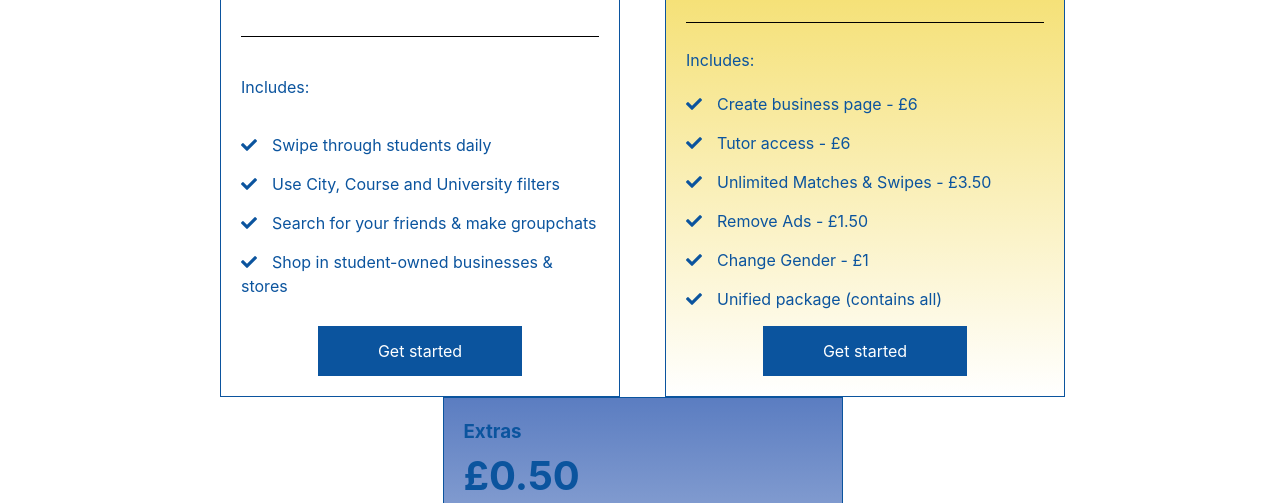
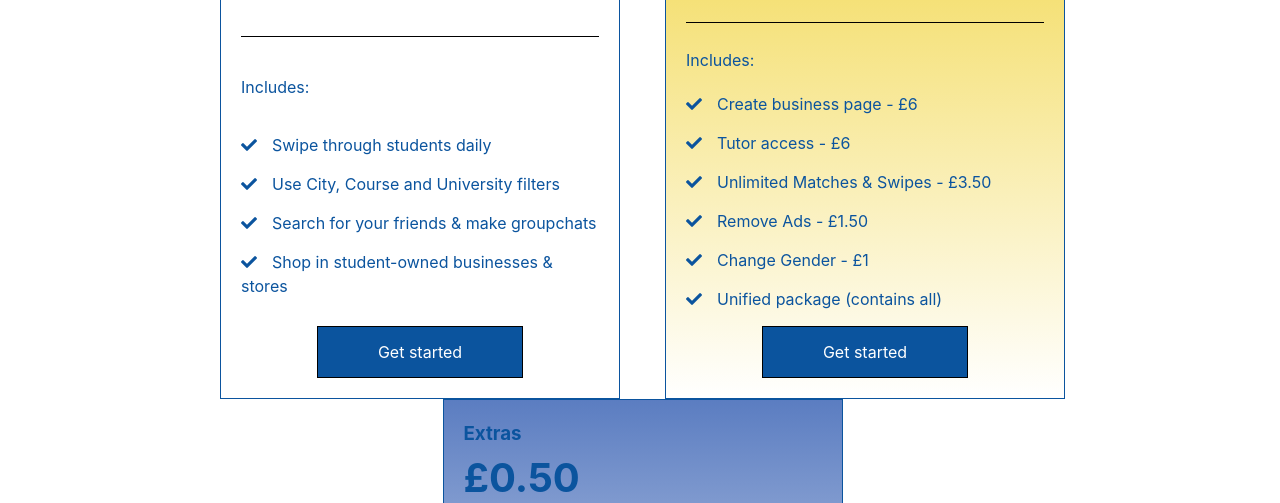
Before and after one commit to unifiedtsn4568/Unified-Website, a plain HTML site: page Unified TSN vanilla website/subscriptions.html in a window 1280 px wide. Shown: the part 443-946 px from the top of the page. Drawn offline with Linux system fonts and the light colour scheme.

Commit message:
Added black border to get started buttons on subscriptions page

```diff
--- a/Unified TSN vanilla website/styles.css
+++ b/Unified TSN vanilla website/styles.css
@@ -262,6 +262,7 @@ form input[type="submit"]:hover {
 }
 
 .get-started-button {
+    border: solid 1px #000;
     display: inline-block;
     padding: 13px 60px;
     background-color: #0B549E;
@@ -269,7 +270,6 @@ form input[type="submit"]:hover {
     text-decoration: none;
     margin-top: auto;
 }
-
 
 /* Media Query for Responsive Design */
 @media (max-width: 768px) {
```
Lines whose indentation alone changed are shown as unchanged.
